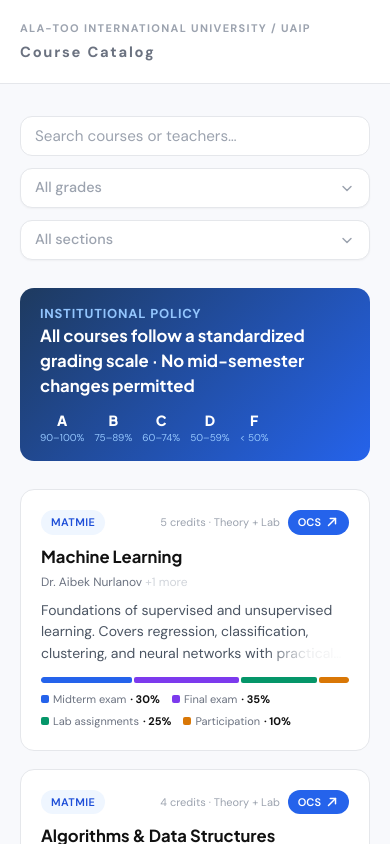
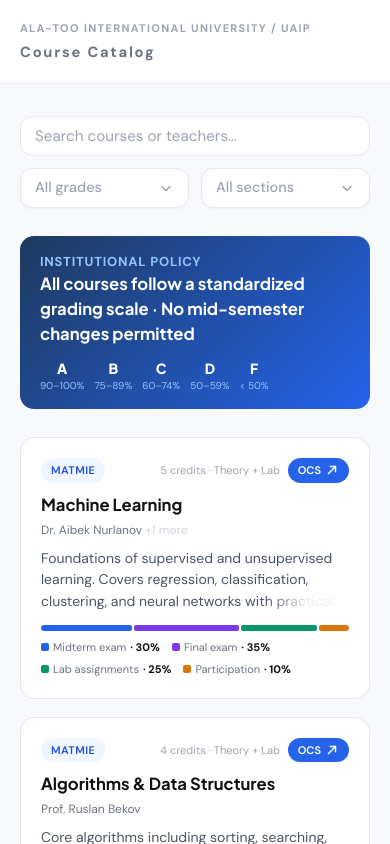
Before and after one commit to Sa6yX/UAIP-AlaToo, a Next.js app: page / in a window 390 px wide. Shown: the top 844 px of the page. Built offline with nearby package versions, Linux system fonts and the light colour scheme.

Commit message:
Align mobile filter controls horizontally

```diff
--- a/src/features/course-catalog/course-catalog.tsx
+++ b/src/features/course-catalog/course-catalog.tsx
@@ -192,12 +192,12 @@ export function CourseCatalog() {
 
       <div className="mx-auto w-full max-w-[1200px] px-5 py-8 md:px-6">
         <section className="mb-7">
-          <div className="flex flex-col gap-3 md:grid md:grid-cols-[minmax(0,1.25fr)_220px_220px] md:items-start">
+          <div className="grid grid-cols-2 gap-3 md:grid-cols-[minmax(0,1.25fr)_220px_220px] md:items-start">
             <input
               value={search}
               onChange={(event) => setSearch(event.target.value)}
               placeholder="Search courses or teachers…"
-              className="h-10 w-full rounded-[12px] border border-[var(--uaip-gray-200)] bg-white px-3.5 text-[0.95rem] text-[var(--uaip-text-primary)] outline-none transition placeholder:text-[var(--uaip-gray-400)] focus:border-[var(--uaip-blue)]"
+              className="col-span-2 h-10 w-full rounded-[12px] border border-[var(--uaip-gray-200)] bg-white px-3.5 text-[0.95rem] text-[var(--uaip-text-primary)] outline-none transition placeholder:text-[var(--uaip-gray-400)] focus:border-[var(--uaip-blue)] md:col-span-1"
             />
 
             <FilterSelect
```
